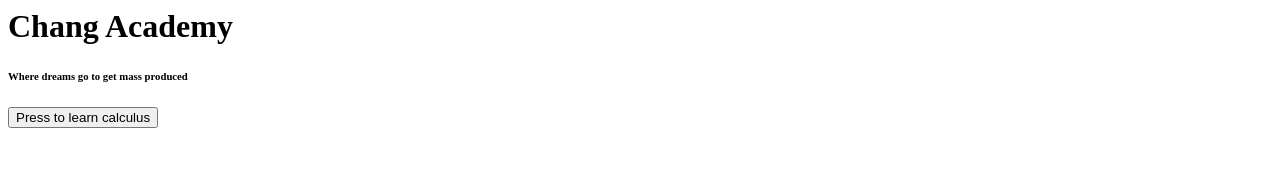
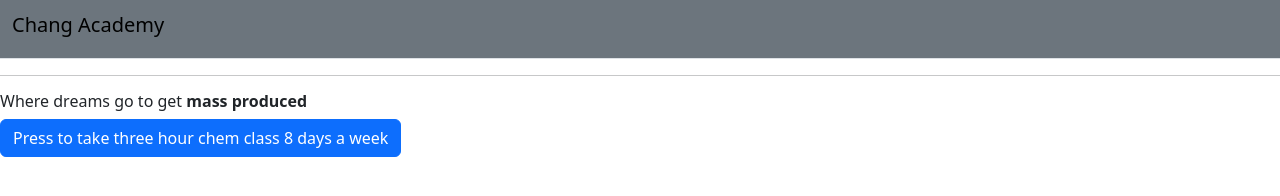
Before and after one commit to abcdefg103/abcdefg103.github.io, a plain HTML site: page index.html in a window 1280 px wide. Drawn offline with nearby package versions, Linux system fonts and the light colour scheme.

Commit message:
actually good layout

```diff
--- a/index.html
+++ b/index.html
@@ -1,3 +1,23 @@
-<h1>Chang Academy</h1>
-<h6>Where dreams go to get <b>mass produced</b></h6>
-<button onclick="alert('lol get a real job')">Press to learn calculus</button>
+<!DOCTYPE html>
+<html>
+
+<head>
+  <meta charset="utf-8">
+  <meta name="viewport" content="width=device-width">
+  <title>chang acad</title>
+  <link href="https://cdn.jsdelivr.net/npm/bootstrap@5.3.3/dist/css/bootstrap.min.css" rel="stylesheet" integrity="sha384-QWTKZyjpPEjISv5WaRU9OFeRpok6YctnYmDr5pNlyT2bRjXh0JMhjY6hW+ALEwIH" crossorigin="anonymous">
+
+</head>
+
+<body>
+  <nav class="navbar bg-secondary border-bottom">
+    <div class="container-fluid">
+      <h1 class="navbar-brand .display" >Chang Academy</h1>
+    </div>
+  </nav>
+  <hr>
+  <h6>Where dreams go to get <b>mass produced</b></h6>
+  <button onclick="alert('lol get a real job')" type="button" class="btn btn-primary">Press to take three hour chem class 8 days a week</button>
+</body>
+
+</html>
```
